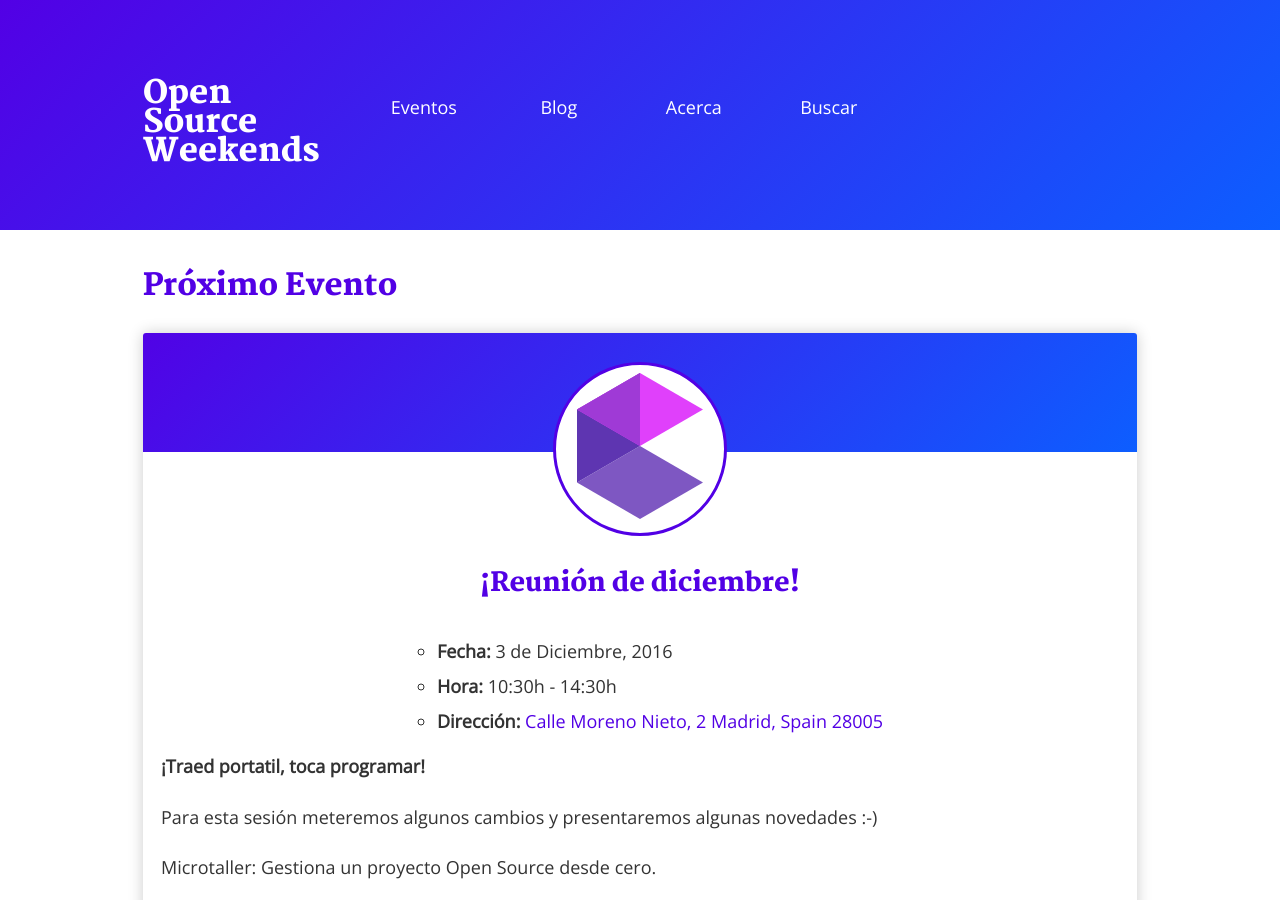
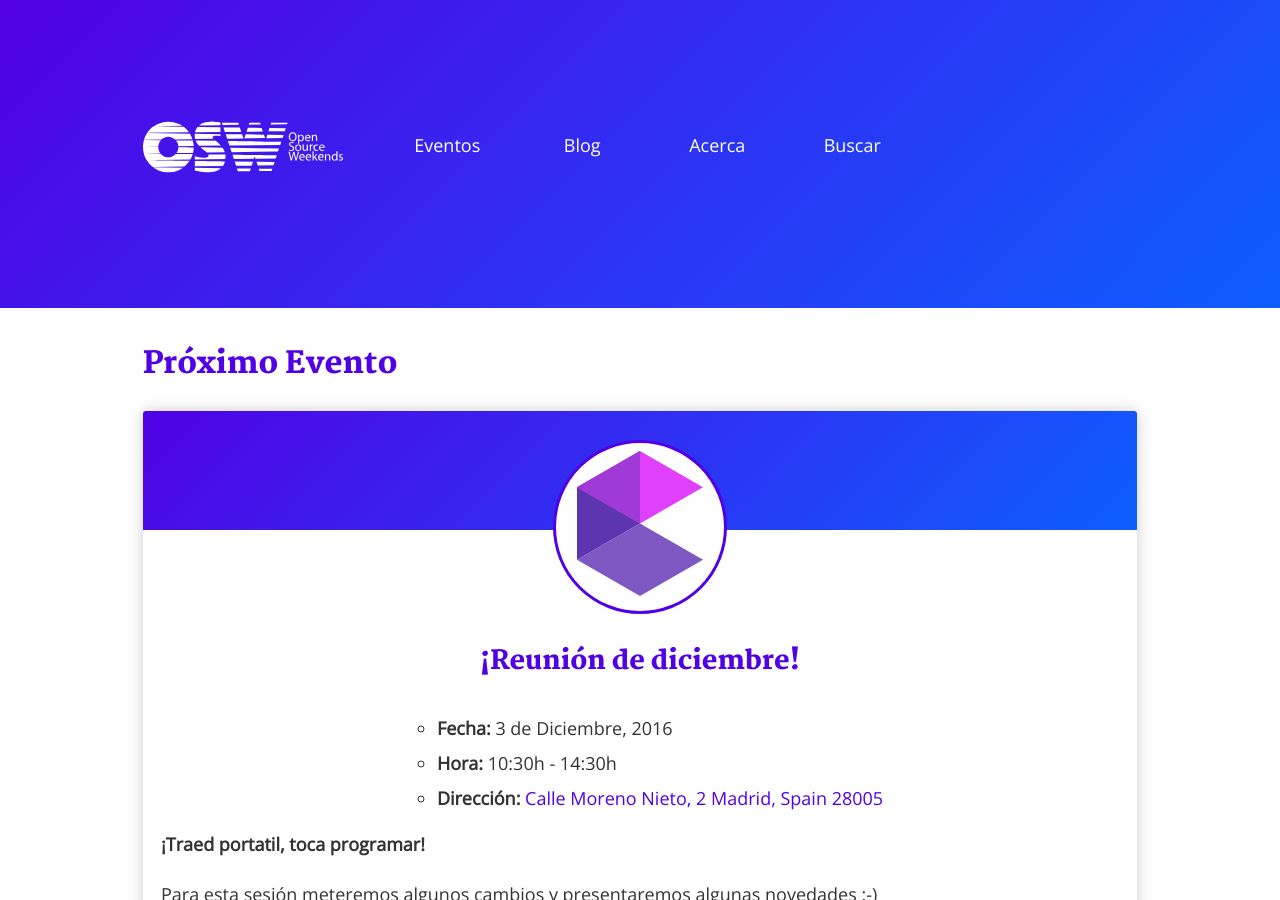
Before and after one commit to OSWeekends/osweekends.github.io, a Jekyll site: the page built from index.html, in a window 1280 px wide and 900 px high. Built offline with Jekyll 4.4.1, drawn with Linux system fonts in a browser that asks for light colours.

Commit message:
Fixed logo

```diff
--- a/_includes/header.html
+++ b/_includes/header.html
@@ -1,10 +1,11 @@
 <header class="hero">
 	<div class="wrapper  header">
-		<h1 class="{% if page.url == '/' %}  is-active{% endif %}">
+		<h1>
 			<a href="/">
-				<div>Open</div>
+				<img src="/img/logo.svg" alt="Logo de OpenSource Weekends">
+				<!-- <div>Open</div>
 				<div>Source</div>
-				<div>Weekends</div>
+				<div>Weekends</div> -->
 			</a>
 		</h1>
 		<nav role="navigation">
```
Also changed, not shown: img/logo.svg (added), 1 other file.
